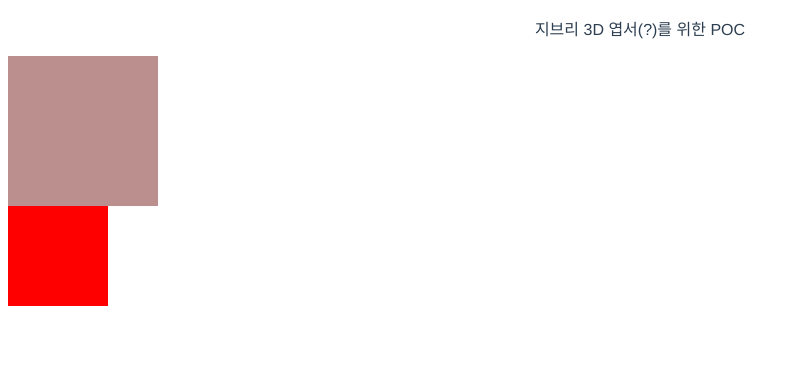
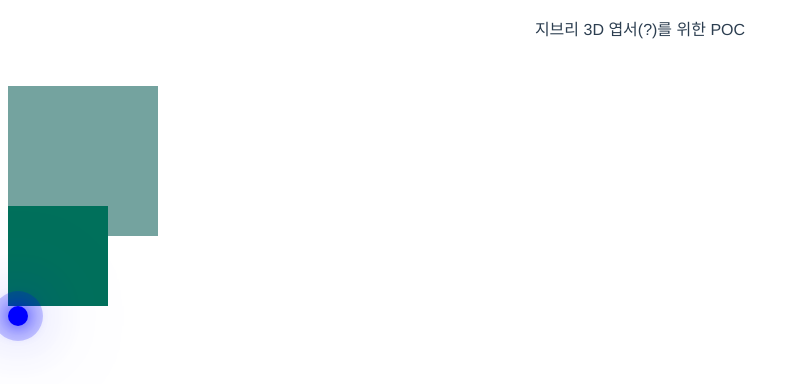
Before and after one commit to idoasisay/ghibli-fan-goods, a Vue app in the folder client/: page / in a window 1280 px wide. Shown: the top 384 px of the page, without its empty margins (0-807 px from the left). Built offline with nearby package versions, Linux system fonts and the light colour scheme.

Commit message:
pratice mousemove

```diff
--- a/client/src/views/MainView.vue
+++ b/client/src/views/MainView.vue
@@ -2,8 +2,9 @@
   <div>
     <HeaderText />
     <div>
-      <div class="circle" ref="cir" @mousemove="trans"></div>
+      <div class="circle" ref="cir" @mousemove="skew"></div>
       <div class="square" ref="squ" @mousemove="skew"></div>
+      <div class="cursor" ref="cur" @mousemove="curs"></div>
     </div>
   </div>
 </template>
@@ -27,34 +28,75 @@ export default {
   beforeUnmount() {},
   unmounted() {},
   methods: {
-    trans: function (e) {
+    skew: function (e) {
       this.$refs.cir.style.setProperty("--mouse-x", e.clientX);
       this.$refs.cir.style.setProperty("--mouse-y", e.clientY);
-    },
-    skew: function (e) {
       this.$refs.squ.style.setProperty("--mouse-x", e.clientX);
       this.$refs.squ.style.setProperty("--mouse-y", e.clientY);
       console.log(e.clientY);
+    },
+    curs: function (e) {
+      let x = e.pageX;
+      let y = e.pageY;
+      this.$refs.cur.style.top = y + "px";
+      this.$refs.cur.style.left = x + "px";
     },
   },
 };
 </script>
 
 <style scoped>
+.cursor {
+  z-index: 999;
+  position: fixed;
+  background-color: blue;
+  width: 20px;
+  height: 20px;
+  border-radius: 50px;
+  box-shadow: 0 0 20px blue, 0 0 60px blue, 0 0 100px blue;
+}
+.cursor:before {
+  content: "";
+  position: absolute;
+  background-color: blue;
+  width: 50px;
+  height: 50px;
+  opacity: 0.2;
+  transform: translate(-50%, -30%);
+  border-radius: 50%;
+}
 .circle {
   width: 150px;
   height: 150px;
   background-color: rosybrown;
-  transform-origin: center;
-  transform: translateX(calc(var(--mouse-x) * 0.3px))
-    translateY(calc(var(--mouse-y) * 0.1px));
+  position: relative;
+  bottom: -30px;
+  filter: drop-shadow(0 15px 15px rgba(0, 0, 0, 0.3)) contrast(500%);
+  transform: perspective(150px) rotateX(calc((var(--mouse-y) - 200) * -0.1deg))
+    rotateY(calc((var(--mouse-x) - 70) * 0.1deg));
   transition: transform 0.5 ease;
+  animation: animateColor 5s linear infinite;
 }
 .square {
+  display: flex;
+  justify-content: center;
+  align-items: center;
   width: 100px;
   height: 100px;
   background-color: red;
-  transform: perspective(150px) rotateX(calc(var(--mouse-y) * 0.1deg));
-  /* transition: transform 0.5 ease; */
+  filter: drop-shadow(0 15px 15px rgba(0, 0, 0, 0.3));
+  transform: perspective(150px) rotateX(calc((var(--mouse-y) - 200) * -0.1deg))
+    rotateY(calc((var(--mouse-x) - 70) * 0.1deg));
+  transition: transform 1 ease;
+  animation: animateColor 5s linear infinite;
+  /* calc((var(--mouse-x)) * 0.1deg)  10, -10  7~100 사이를 -10~10 사이로 만들어야 함 */
+}
+@keyframes animateColor {
+  0% {
+    filter: hue-rotate(0deg);
+  }
+  100% {
+    filter: hue-rotate(350deg);
+  }
 }
 </style>
```
